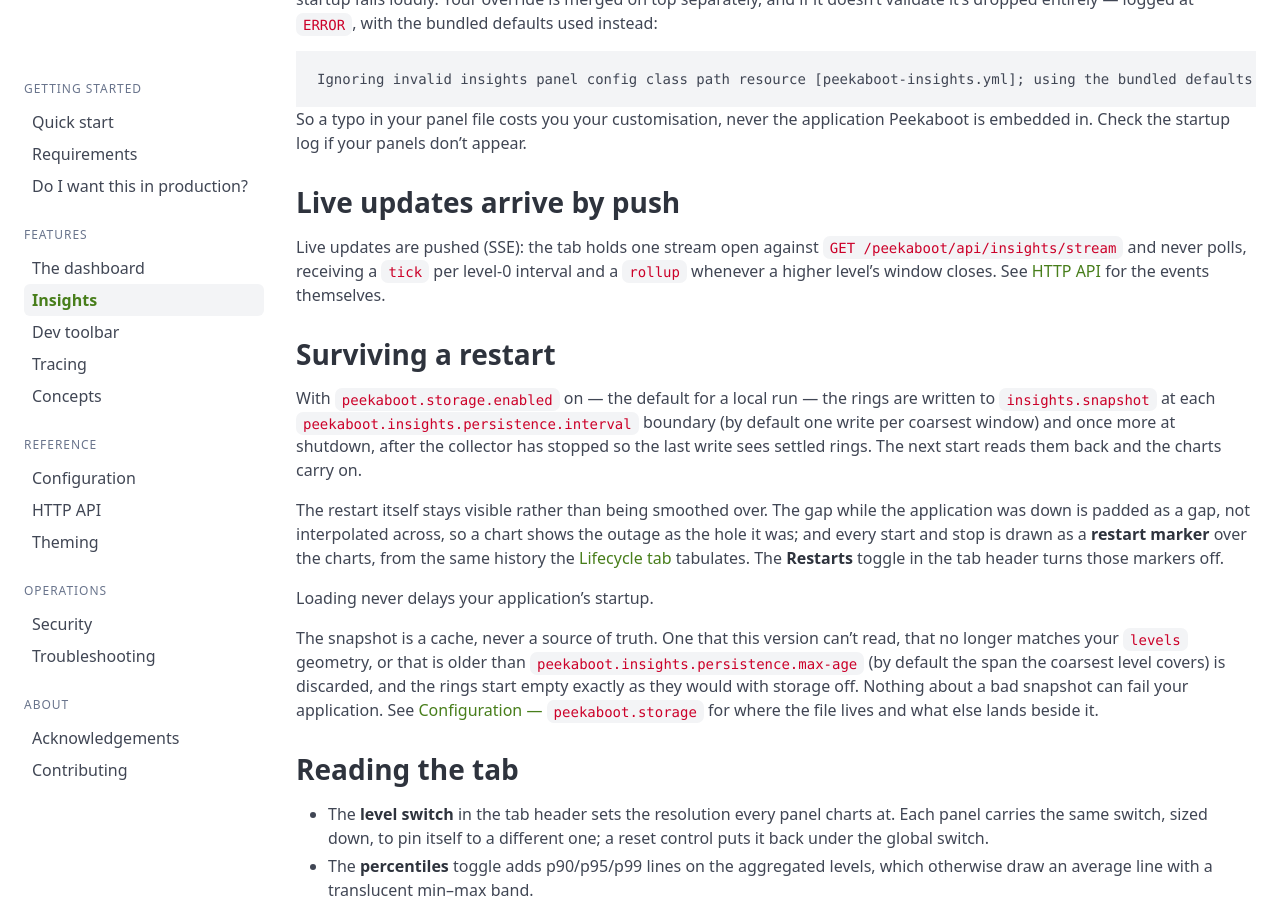
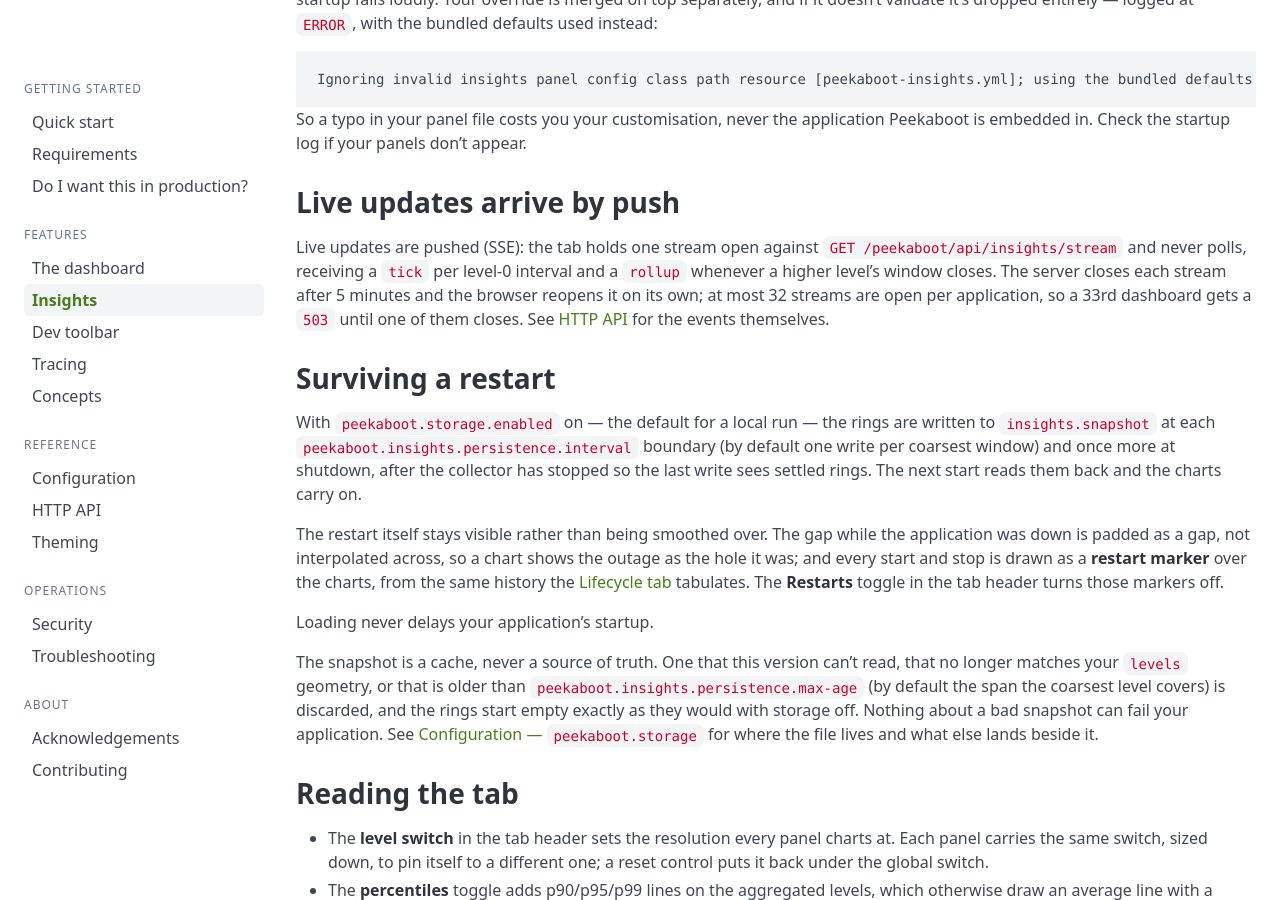
Before and after one commit to peekaboot-org/peekaboot-org.github.io, a Jekyll site: the page built from docs/insights.md, in a window 1280 px wide and 900 px high, scrolled down 5687 px. Built offline with Jekyll 4.4.1, drawn with Linux system fonts in a browser that asks for light colours.

Commit message:
docs(insights): mention the stream's 5-minute cycle and 32-subscriber cap

```diff
--- a/docs/insights.md
+++ b/docs/insights.md
@@ -248,7 +248,9 @@
 
 Live updates are pushed (SSE): the tab holds one stream open against
 `GET /peekaboot/api/insights/stream` and never polls, receiving a `tick` per level-0
-interval and a `rollup` whenever a higher level's window closes. See [HTTP
+interval and a `rollup` whenever a higher level's window closes. The server closes each
+stream after 5 minutes and the browser reopens it on its own; at most 32 streams are open
+per application, so a 33rd dashboard gets a `503` until one of them closes. See [HTTP
 API]({{ '/docs/api/' | relative_url }}#the-insights-endpoints) for the events themselves.
 
 ## Surviving a restart
```
